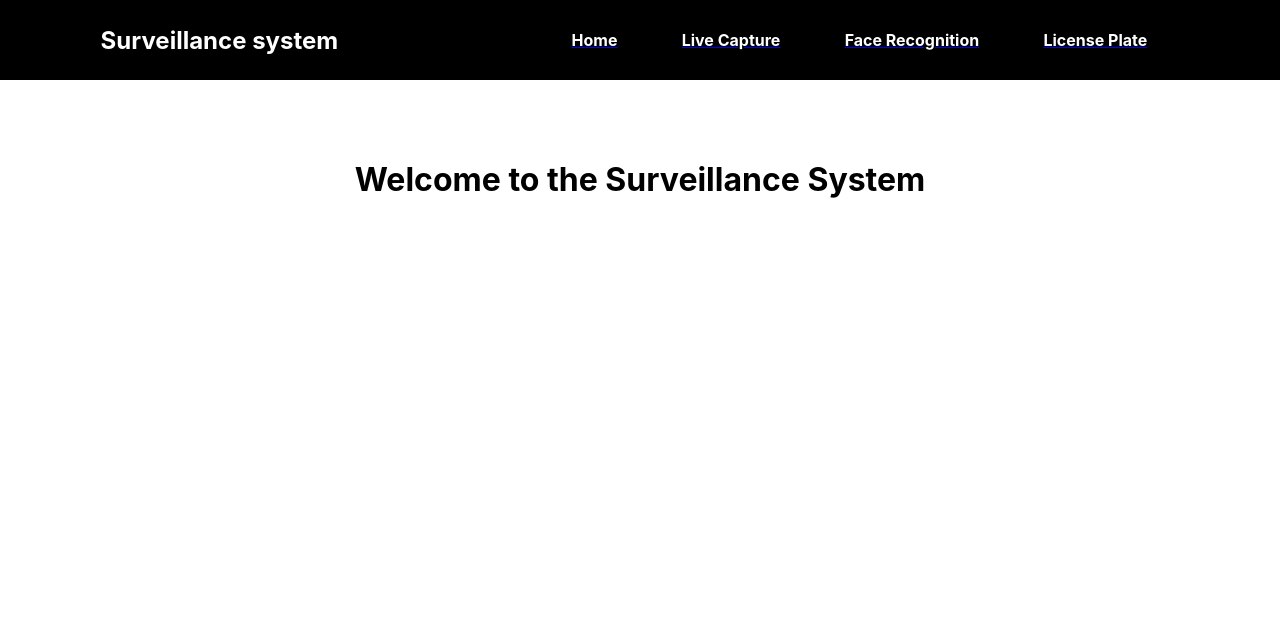
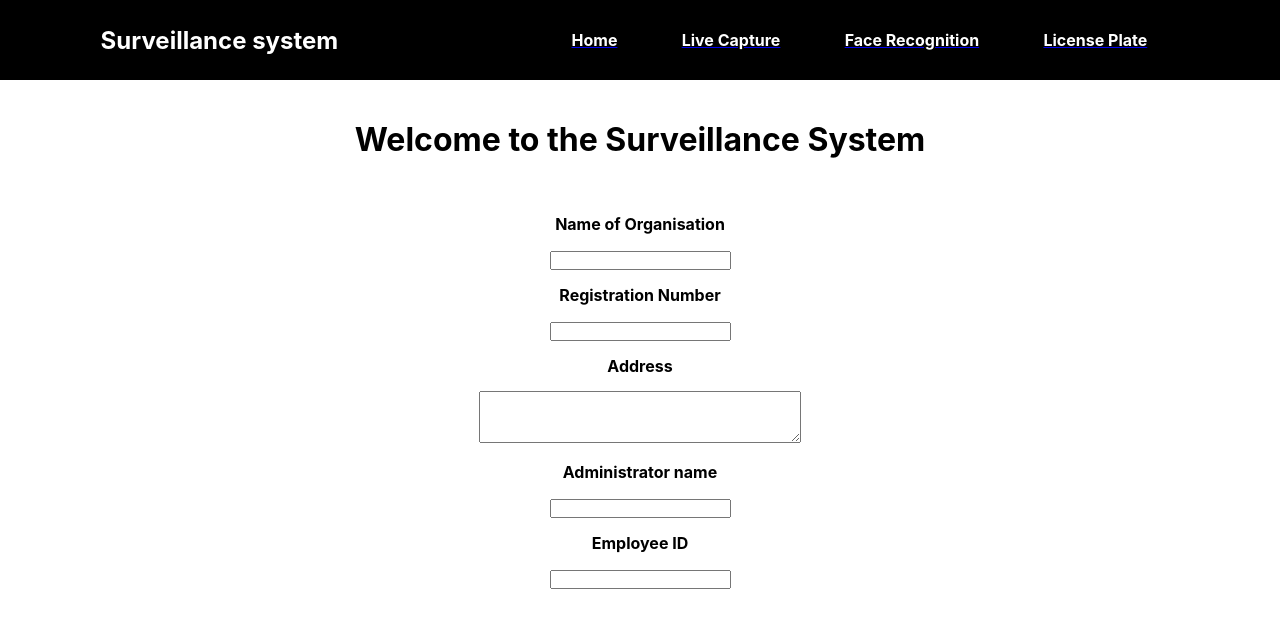
Before and after one commit to AayushAlok2611/userdashboard, a React (Create React App) app: page / in a window 1280 px wide. Shown: the top 628 px of the page. Built offline with nearby package versions, Linux system fonts and the light colour scheme.

Commit message:
Added input fields in Home Page and License Plate Page

```diff
--- a/package.json
+++ b/package.json
@@ -4,11 +4,14 @@
   "version": "0.1.0",
   "private": true,
   "dependencies": {
+    "@material-ui/core": "^4.11.4",
+    "@material-ui/styles": "^4.11.4",
     "@testing-library/jest-dom": "^4.2.4",
     "@testing-library/react": "^9.3.2",
     "@testing-library/user-event": "^7.1.2",
     "@think42labs/video-preview": "^1.0.6",
     "axios": "^0.21.1",
+    "material-ui": "^0.20.2",
     "react": "^16.13.1",
     "react-dom": "^16.13.1",
     "react-dropzone": "^11.3.2",
--- a/src/App.css
+++ b/src/App.css
@@ -134,6 +134,7 @@ tr:nth-child(even) {
 #input5[type="file"] {
 	display: none;
 }
+
 .label1{
 	width: 100%;
 	height: 50px;
@@ -145,6 +146,7 @@ tr:nth-child(even) {
 .label2{
 	width: 100%;
 	height: 50px;
+  font-weight: bolder;
   display: grid;
   place-items: center;
 
@@ -185,7 +187,7 @@ tr:nth-child(even) {
 
 .row-appear{
   display:flex;
-  flex-direction: column;
+  flex-direction: row;
   justify-content: space-evenly;
 }
 
--- a/src/App.js
+++ b/src/App.js
@@ -1,6 +1,6 @@
 import React from 'react';
 import './App.css';
-import UplaodForm from './FileUpload';
+import UploadForm from './Components/FileUpload';
 import ImageComponent from './Components/ImageComponent';
 import Navigator from './Components/NavigationBar';
 import {BrowserRouter as Router, Route, Switch} from 'react-router-dom';
@@ -21,7 +21,7 @@ function App() {
       <Navigator />
       <Switch>
       <Route path='/imgupload' exact component={ImageComponent}></Route>
-      <Route path='/' exact component={UplaodForm}></Route>
+      <Route path='/' exact component={UploadForm}></Route>
       <Route path='/webcamupload' exact component={WebcamComponent}></Route>
       <Route path='/videoupload' exact component={VideoComponent}></Route>
       <Route path="/facerecog" exact component={FaceCombinedComponent}></Route>
--- a/src/Components/FaceCombinedComponent.js
+++ b/src/Components/FaceCombinedComponent.js
@@ -3,12 +3,13 @@ import VideoComponent from './VideoComponent'
 import ImageComponent from './ImageComponent'
 import WebcamComponent from './WebcamComponent'
 import MultipleImageComponent from './MultipleImageComponent'
+import '../App.css';
 
 
  class FaceCombinedComponent extends Component {
     render() {
         return (
-            <div className="row-appear">
+            <div className="col-appear">
                 <MultipleImageComponent/>
                 <VideoComponent/>
             </div>
--- /dev/null
+++ b/src/Components/FileUpload.js
@@ -0,0 +1,56 @@
+import React, { Component } from 'react';
+import '../App.css';
+
+function UploadForm() {
+  return (
+    <div className="UplaodForm">
+       <br /><br />
+      <h1>Welcome to the Surveillance System</h1>
+      <br /> <br />
+      <form>
+        <div>
+          <label className="label2" htmlFor="OrganisationName">Name of Organisation</label>
+          <input type ="text" id = "OrganisationName" />
+        </div>
+        <div >
+          <label className="label2" htmlFor="RegistrationNumber">Registration Number</label>
+          <input type ="text" id = "RegistrationNumber" />
+        </div>
+        <div>
+          <label className="label2" htmlFor="Address">Address</label>
+          <textarea id="Address" style={{height:50,width:'20rem'}}></textarea>
+        </div>
+        <div>
+          <label className="label2" htmlFor="AdminName">Administrator name</label>
+          <input type ="text" id = "AdminName" />
+        </div>
+        <div>
+          <label className="label2" htmlFor="EmployeeID">Employee ID</label>
+          <input type ="text" id = "EmployeeID" />
+        </div>
+      </form>
+      <FormBatch />
+    </div>
+  );
+}
+
+export default UploadForm;
+
+
+class FormBatch extends Component{
+  constructor(props){
+    super(props);
+  }
+
+
+  render(){
+
+
+    return (
+      <div>
+
+      </div>
+
+    );
+  }
+}
--- a/src/Components/LicenseCombinedComponent.js
+++ b/src/Components/LicenseCombinedComponent.js
@@ -3,15 +3,32 @@ import VideoComponent from './VideoComponent'
 import ImageComponent from './ImageComponent'
 import WebcamComponent from './WebcamComponent'
 import MultipleImageComponent from './MultipleImageComponent'
-
+import '../App.css';
+import TextField from '@material-ui/core/TextField';
 
  class LicenseCombinedComponent extends Component {
     render() {
         return (
-            <div className="row-appear">
+            <>
+            <form>
+                <div>
+                    <label className="label2" htmlFor="CompanyVehicleID">Company Vehicle ID</label>
+                    <input type ="text" id = "CompanyVehicleID" />
+                </div>
+                <div>
+                    <label className="label2" htmlFor="VehicleNumber">Vehicle Number</label>
+                    <input type ="text" id = "VehicleNumber" />
+                </div>
+                <div>
+                    <label className="label2" htmlFor="VehicleAssignee">Vehicle Assignee</label>
+                    <input type ="text" id = "VehicleAssignee" />
+                </div>
+            </form>
+            <div className="col-appear">
                 <MultipleImageComponent/>
                 <VideoComponent/>
             </div>
+            </>
         )
     }
 }
--- a/src/Components/MultipleImageComponent.js
+++ b/src/Components/MultipleImageComponent.js
@@ -28,7 +28,7 @@ const MultipleImageComponent = () => {
 	return (
 		<div className="app">
 			<div>
-                <h1>Image</h1>
+                <p style={{fontWeight:'bolder'}}>Image</p>
 				<input type="file" id="file" multiple onChange={handleImageChange} />
 				<div className="label1">
 					<label htmlFor="file" className="image-upload">
--- a/src/Components/VideoComponent.js
+++ b/src/Components/VideoComponent.js
@@ -57,7 +57,7 @@ class VideoComponent extends Component {
         <div className="App">
 
             <div>
-            <   h1>Video</h1>
+              <p style={{fontWeight:'bolder'}}> Video</p>
                 <input type="file"  name="image-upload" id="input2" onChange={this.onFileChange} />
                 <div className="label1">
                   <label className="image-upload" htmlFor="input2">
--- a/src/FileUpload.js
+++ /dev/null
@@ -1,33 +0,0 @@
-import React, { Component } from 'react';
-import './App.css';
-
-function UplaodForm() {
-  return (
-    <div className="UplaodForm">
-       <br /><br /><br /><br />
-      <h1>Welcome to the Surveillance System</h1>
-      <FormBatch />
-    </div>
-  );
-}
-
-export default UplaodForm;
-
-
-class FormBatch extends Component{
-  constructor(props){
-    super(props);
-  }
-
-
-  render(){
-
-
-    return (
-      <div>
-
-      </div>
-
-    );
-  }
-}
```
Also changed, not shown: 1 other file (tests, documents, lock files or other folders).
